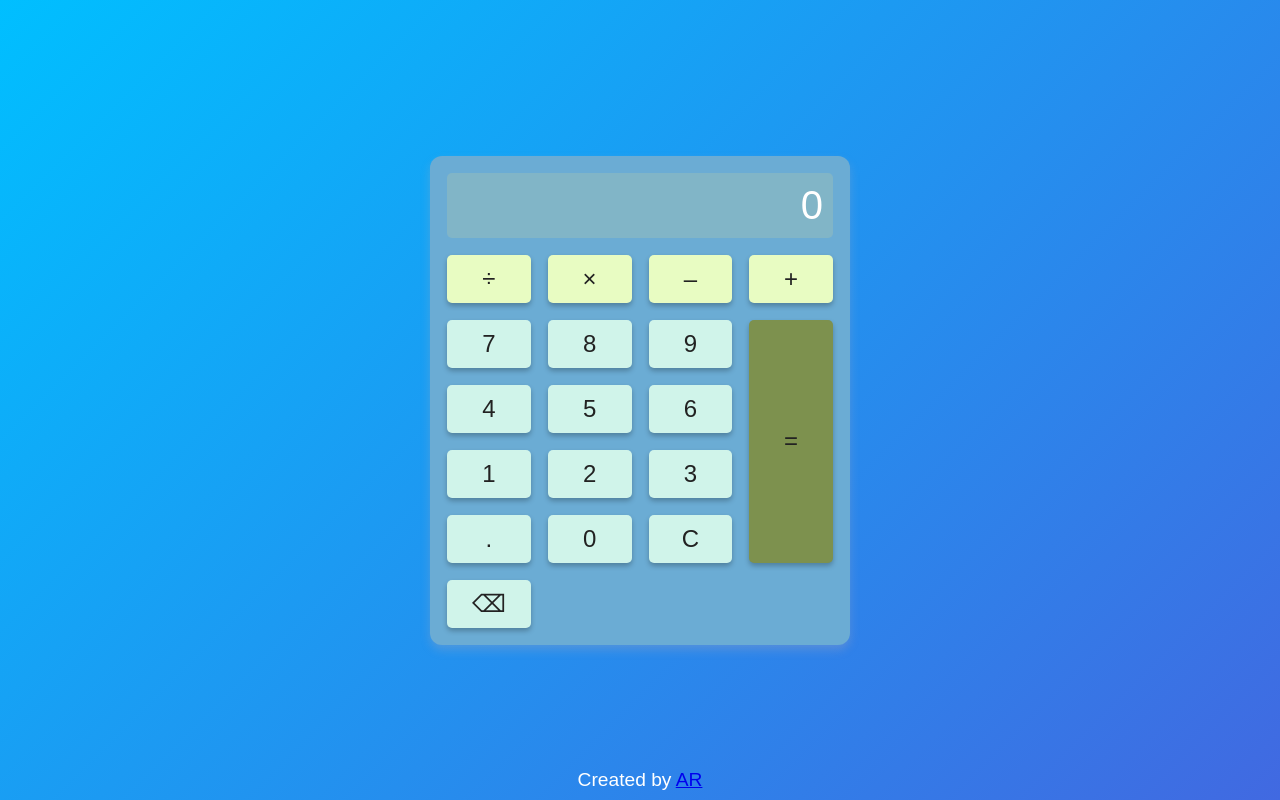
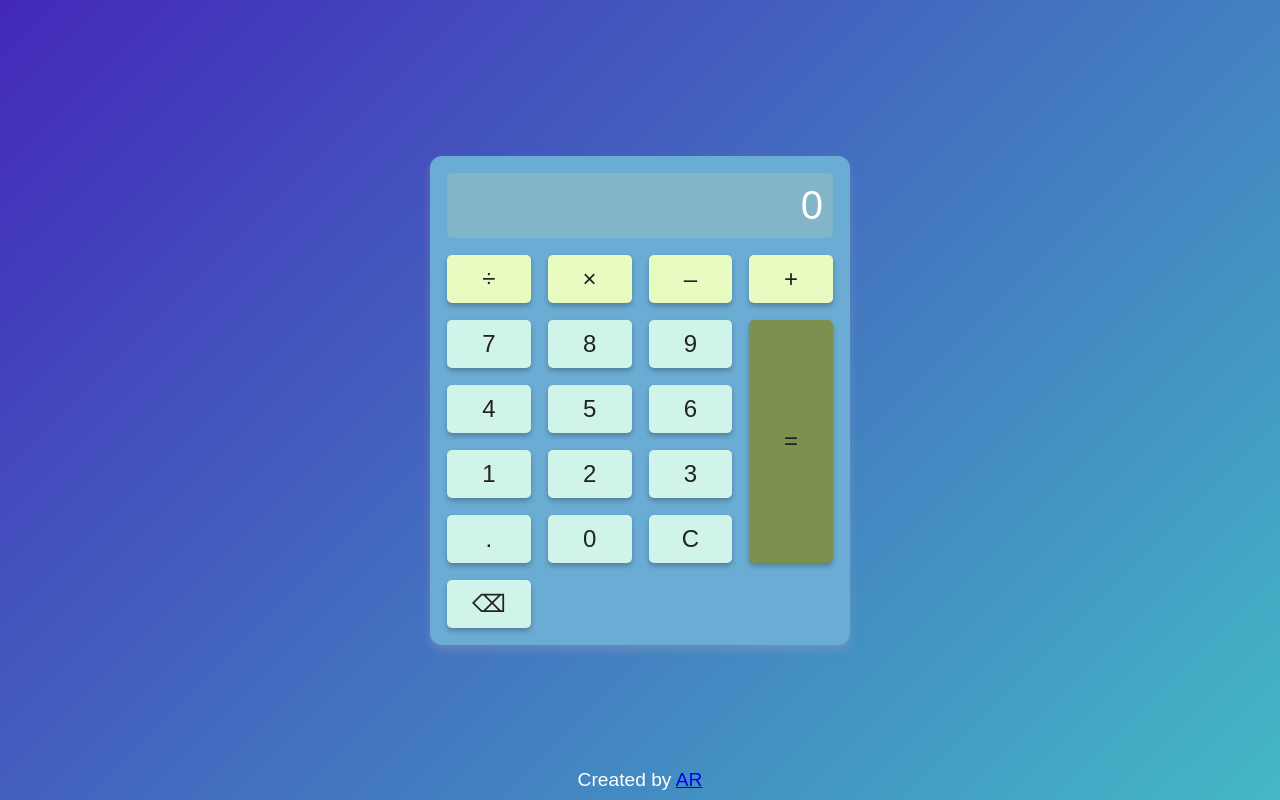
Before and after one commit to AkshatRaj2004/Simplecalculator, a plain HTML site: page index.html in a window 1280 px wide. Drawn offline with Linux system fonts and the light colour scheme; a web font is replaced by a local one.

Commit message:
Update style.css

```diff
--- a/style.css
+++ b/style.css
@@ -23,7 +23,7 @@ body {
   display: grid;
   place-items: center;
   height: 100vh;
-  background: linear-gradient(135deg, deepskyblue, royalblue);
+  background: linear-gradient(135deg, rgb(67, 40, 186), rgb(67, 185, 198));
 }
 
 .calculator {
```
